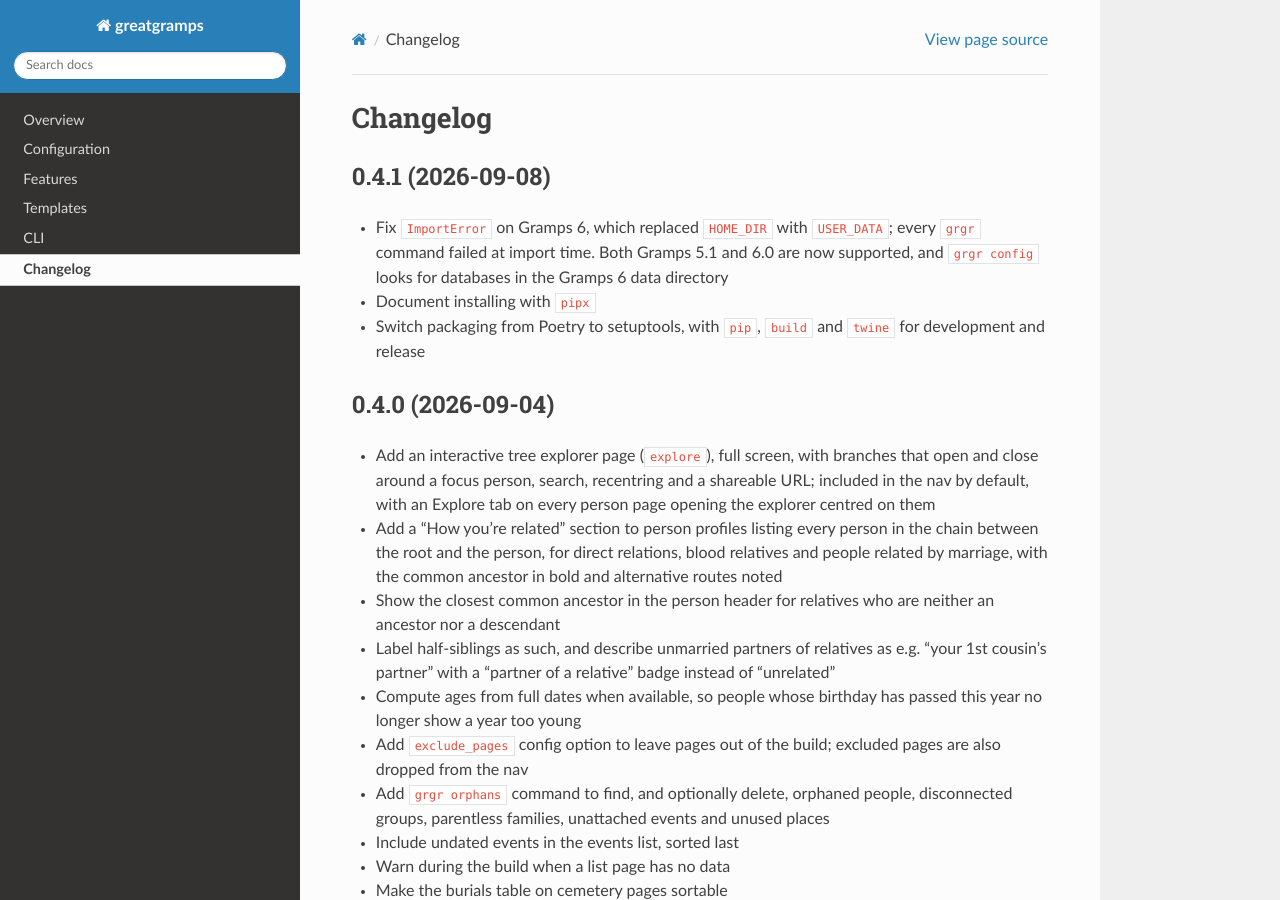
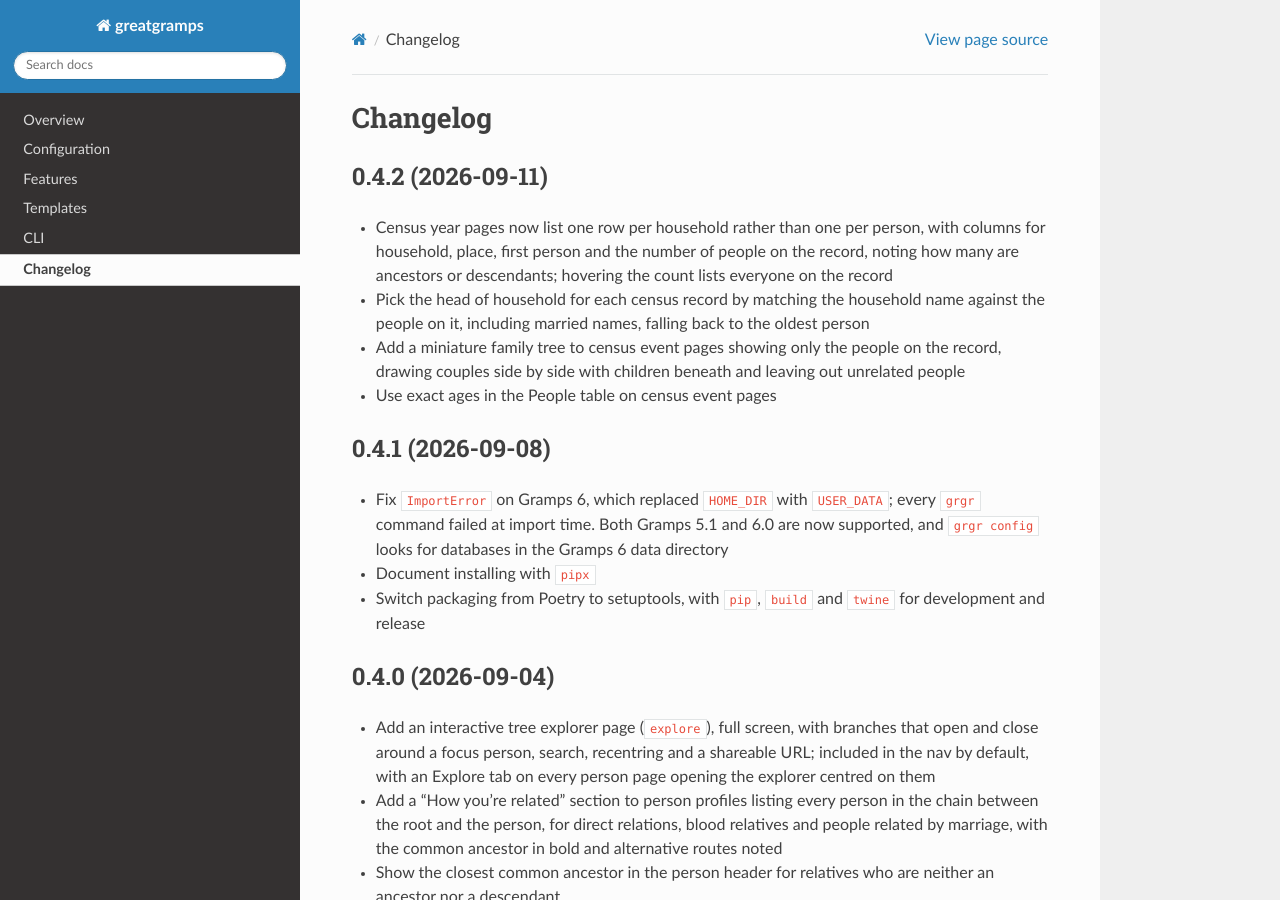
Before and after one commit to bennuttall/greatgramps, a Sphinx documentation site: the page built from docs/changelog/index.rst, in a window 1280 px wide and 900 px high. Built offline with Sphinx 7.4.7 and the Read the Docs theme 3.1.0, drawn with Linux system fonts in a browser that asks for light colours; pages that are not in the unit, such as notebooks, are missing from menus.

Commit message:
Release 0.4.2
Co-Authored-By: Claude Fable 5.1 <noreply@anthropic.com>

```diff
--- a/docs/changelog/index.rst
+++ b/docs/changelog/index.rst
@@ -1,6 +1,18 @@
 =========
 Changelog
 =========
+
+0.4.2 (2026-09-11)
+==================
+
+* Census year pages now list one row per household rather than one per person, with columns for
+  household, place, first person and the number of people on the record, noting how many are
+  ancestors or descendants; hovering the count lists everyone on the record
+* Pick the head of household for each census record by matching the household name against the
+  people on it, including married names, falling back to the oldest person
+* Add a miniature family tree to census event pages showing only the people on the record,
+  drawing couples side by side with children beneath and leaving out unrelated people
+* Use exact ages in the People table on census event pages
 
 0.4.1 (2026-09-08)
 ==================
--- a/docs/conf.py
+++ b/docs/conf.py
@@ -1,7 +1,7 @@
 from datetime import datetime
 
 
-greatgramps_version = "0.4.1"
+greatgramps_version = "0.4.2"
 
 project = "greatgramps"
 version = greatgramps_version
--- a/pyproject.toml
+++ b/pyproject.toml
@@ -1,6 +1,6 @@
 [project]
 name = "greatgramps"
-version = "0.4.1"
+version = "0.4.2"
 description = "Family tree static site generator for Gramps databases"
 authors = [
     { name = "Ben Nuttall", email = "ben@bennuttall.com" }
```
